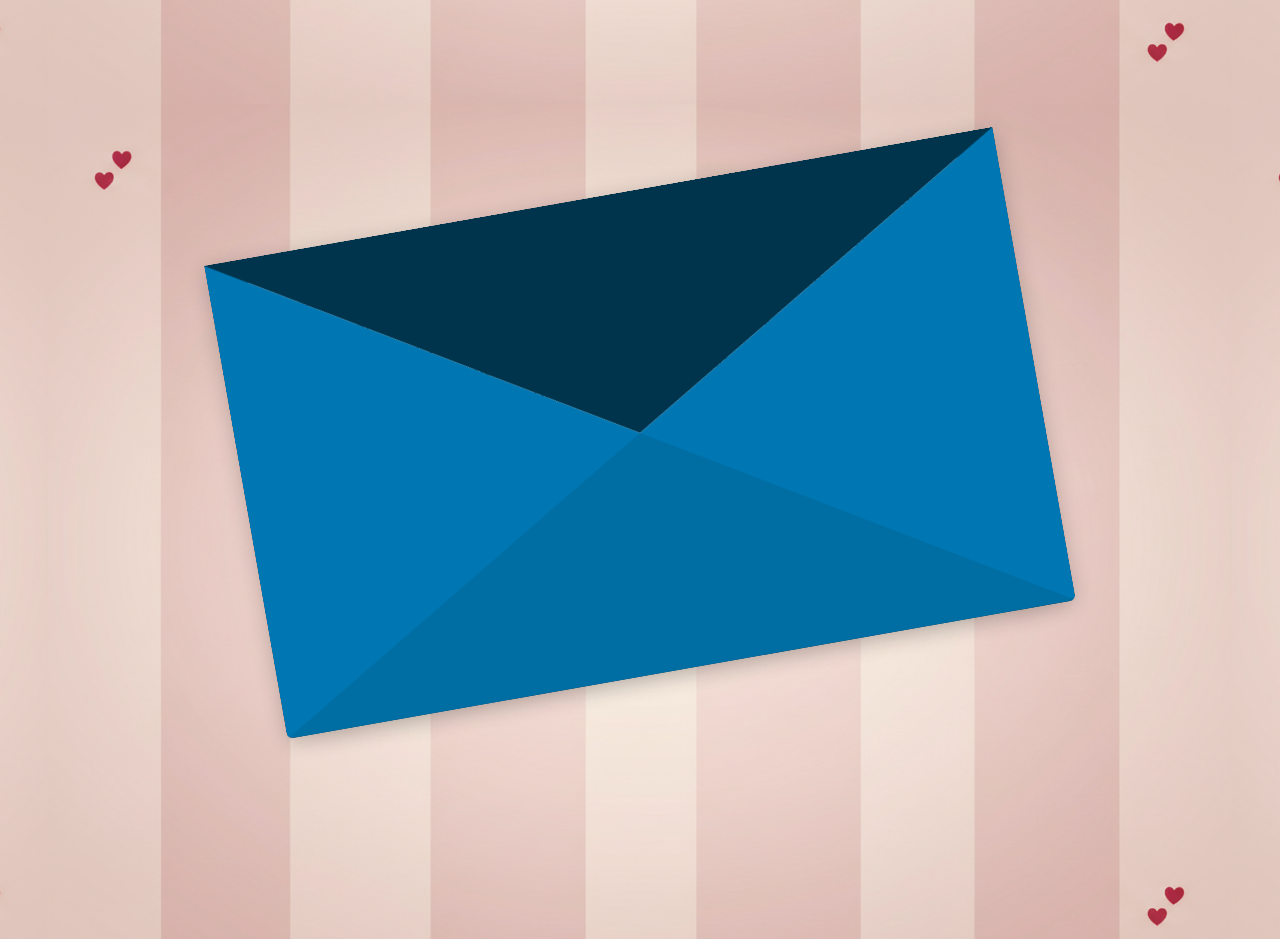
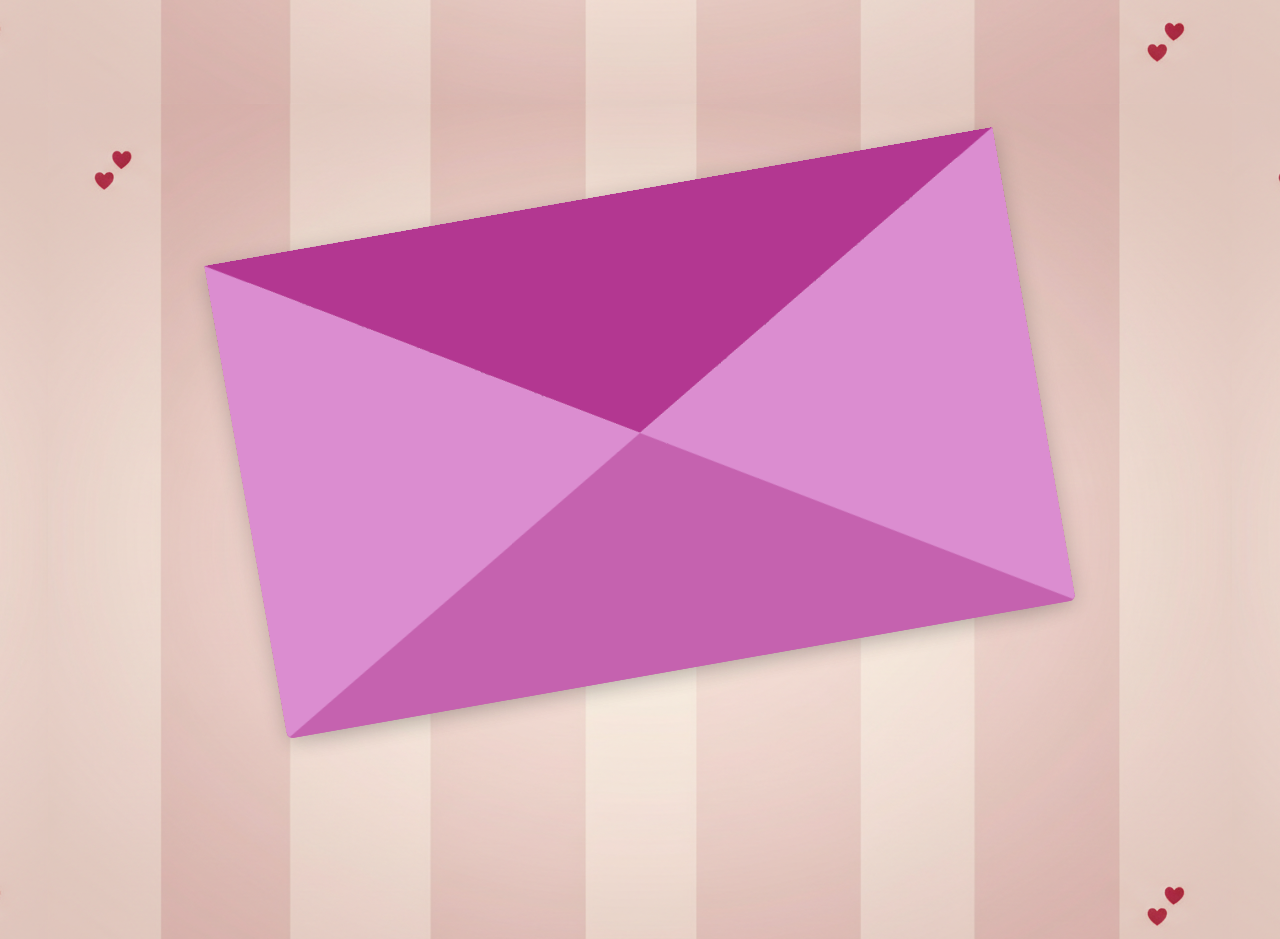
Before and after one commit to Ree0203/A, a plain HTML site: page main.html in a window 1280 px wide. Shown: the part 3320-4259 px from the top of the page. Drawn offline with Linux system fonts and the light colour scheme.

Commit message:
changed envelope color

```diff
--- a/style.css
+++ b/style.css
@@ -8,7 +8,7 @@
 	margin-left: auto;
 	margin-right: auto;
 	top: 30rem;
-	background-color: #00334c;
+	background-color: #C562AF;
 	box-shadow: 0 4px 20px rgba(0, 0, 0, .2);
 	transition: all 0.3s;
 	transform: rotate(-10deg);
@@ -25,15 +25,15 @@
 	border-right: 25rem solid transparent;
 	border-bottom: 100rem solid transparent;
 /* a little smaller */
-	border-top: 15rem solid #00334c;
+	border-top: 15rem solid #B33791;
 /* a little larger */
 	transform-origin: top;
 	pointer-events: none;
 }
 .pocket {
-	border-left: 25rem solid #0077b2;
-	border-right: 25rem solid #0077b2;
-	border-bottom: 15rem solid #006da3;
+	border-left: 25rem solid #DB8DD0;
+	border-right: 25rem solid #DB8DD0;
+	border-bottom: 15rem solid #C562AF;
 	border-top: 15rem solid transparent;
 	border-bottom-left-radius: 6px;
 	border-bottom-right-radius: 6px;
```
